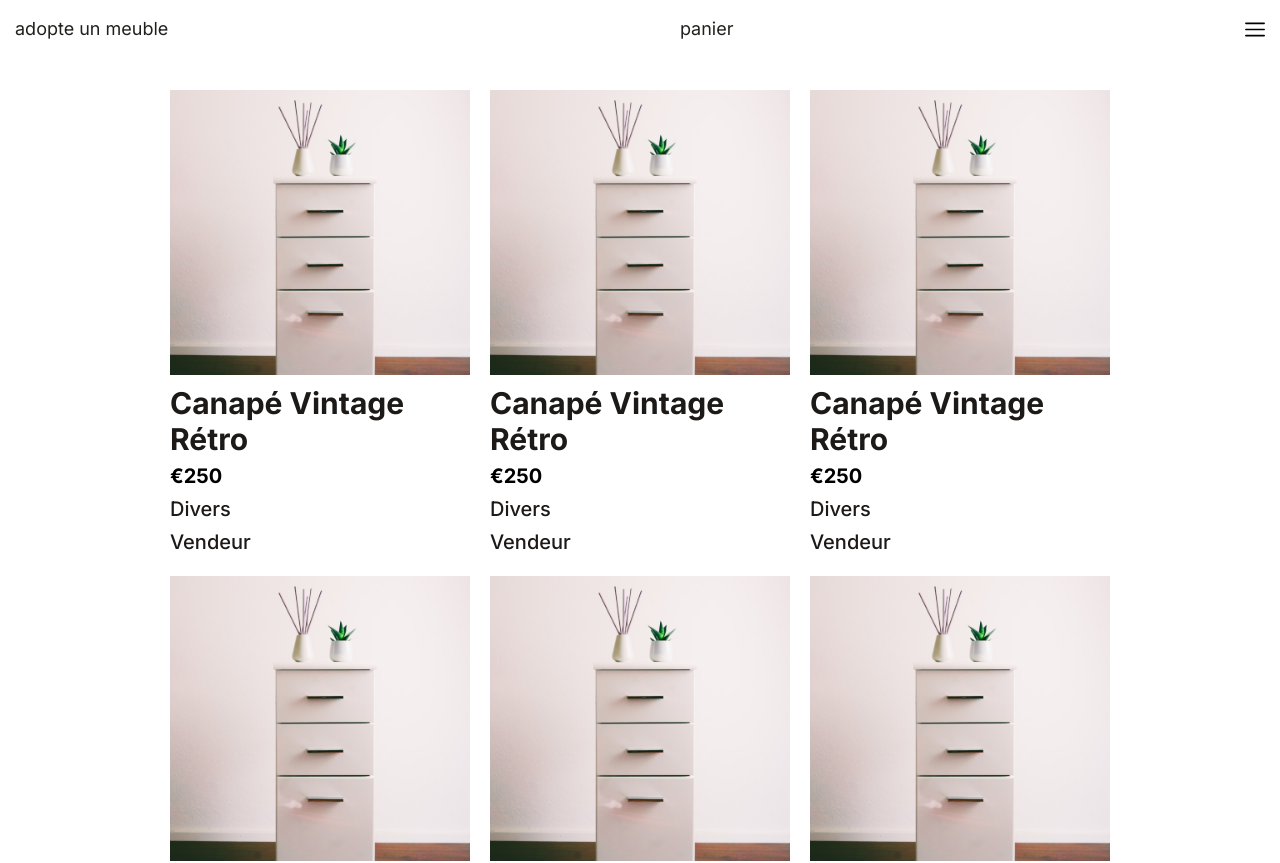
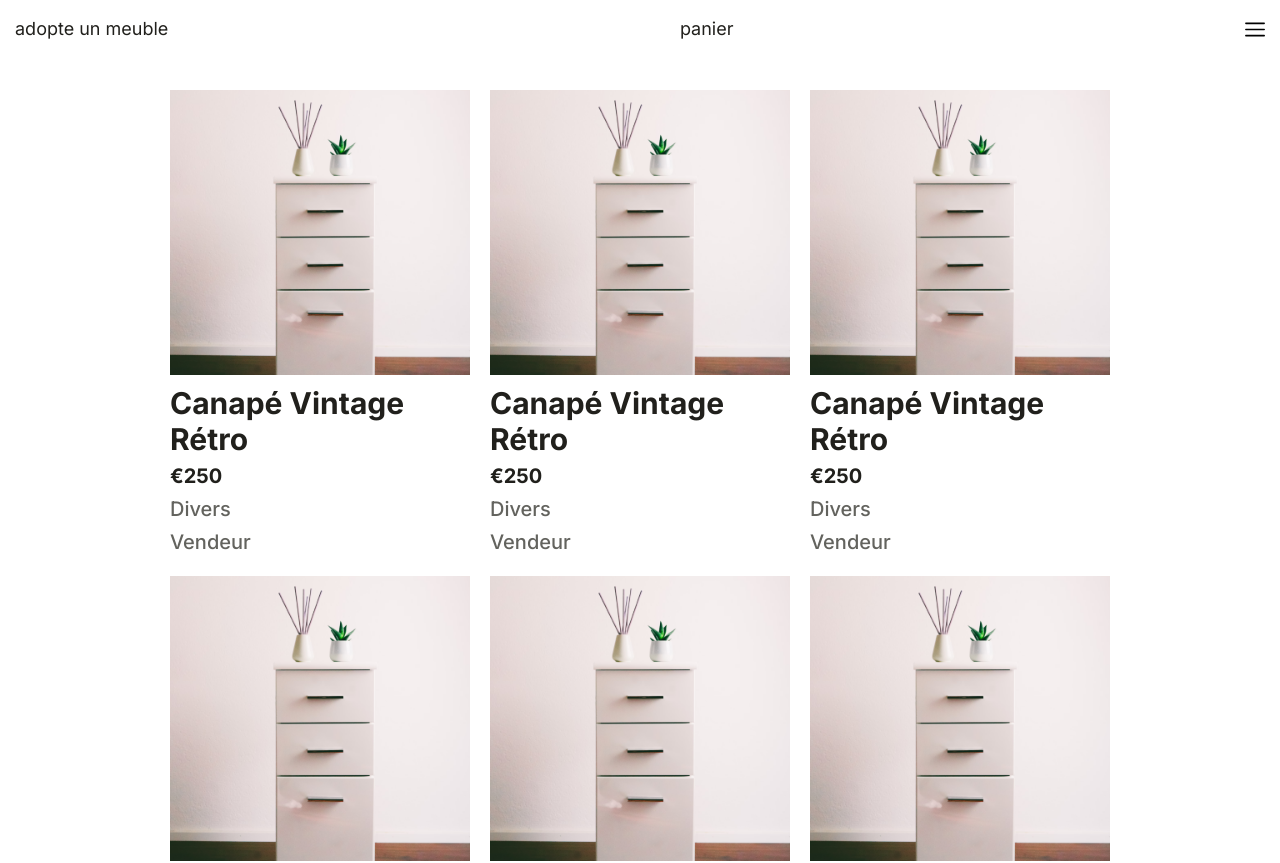
Before and after one commit to adatechschool/projet-collectif-plateforme-de-meubles-adopte-un-meuble, a React (Vite) app in the folder front/adopte_un_meuble/: page /product in a window 1280 px wide. Shown: the top 863 px of the page. Built offline with nearby package versions, Linux system fonts and the light colour scheme.

Commit message:
code cleanup

```diff
--- a/front/adopte_un_meuble/src/Components/ProductCard.jsx
+++ b/front/adopte_un_meuble/src/Components/ProductCard.jsx
@@ -7,18 +7,18 @@ function ProductCard(props) {
         <img className="w-[576px]" src={props.image} />
       </div>
       <div className="self-stretch flex-col justify-start items-start gap-[5px] flex">
-        <div className="text-stone-900 text-3xl font-bold font-['Inter']">
+        <div className="text-lightMode-text text-3xl font-bold">
           {props.title}
         </div>
         <div className="flex-col justify-start items-start flex">
-          <div className="text-black text-xl font-bold font-['Inter']">
+          <div className="text-lightMode-text text-xl font-bold">
             {props.price}
           </div>
         </div>
-        <div className="text-stone-900 text-xl font-medium font-['Inter']">
+        <div className="text-lightMode-secondarytext text-xl font-medium">
           {props.divers}
         </div>
-        <div className="text-stone-900 text-xl font-medium font-['Inter']">
+        <div className="text-lightMode-secondarytext text-xl font-medium">
           {props.seller}
         </div>
       </div>
```
